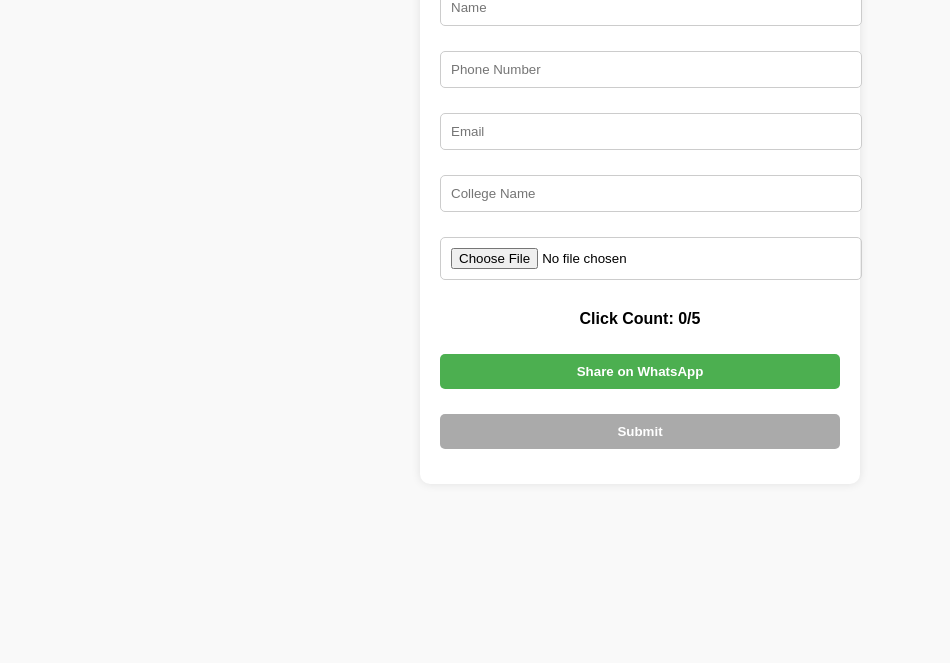
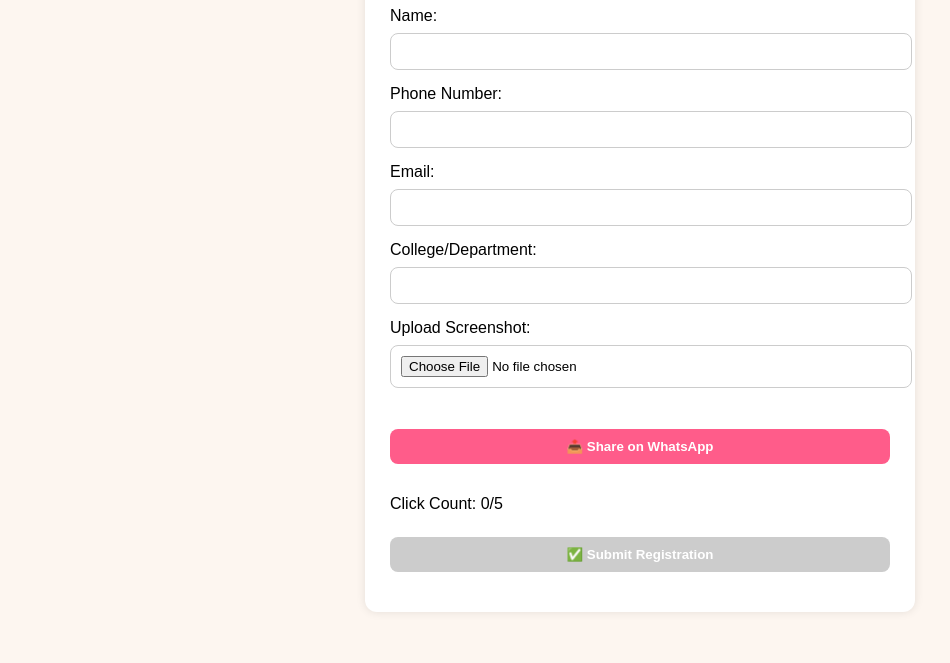
Before and after one commit to Shailasood/Tech--for--girls-form, a plain HTML site: page index.html in a window 1280 px wide. Shown: the part 137-800 px from the top of the page, without its empty margins (0-950 px from the left). Drawn offline with Linux system fonts and the light colour scheme.

Commit message:
Update index.html

```diff
--- a/index.html
+++ b/index.html
@@ -1,82 +1,42 @@
 <!DOCTYPE html>
 <html lang="en">
 <head>
-  <meta charset="UTF-8">
-  <meta name="viewport" content="width=device-width, initial-scale=1">
+  <meta charset="UTF-8" />
+  <meta name="viewport" content="width=device-width, initial-scale=1.0"/>
   <title>Tech For Girls Registration</title>
-  <link rel="stylesheet" href="style.css">
-  <style>
-    body {
-      font-family: Arial, sans-serif;
-      padding: 20px;
-      background-color: #f9f9f9;
-    }
 
-    h2 {
-      color: #333;
-    }
-
-    form {
-      max-width: 400px;
-      margin: auto;
-      background: #fff;
-      padding: 20px;
-      border-radius: 10px;
-      box-shadow: 0 0 10px rgba(0, 0, 0, 0.1);
-    }
-
-    input, button {
-      width: 100%;
-      margin-top: 10px;
-      padding: 10px;
-      border-radius: 5px;
-      border: 1px solid #ccc;
-    }
-
-    button {
-      background-color: #4CAF50;
-      color: white;
-      border: none;
-      cursor: pointer;
-    }
-
-    button:disabled {
-      background-color: #aaa;
-      cursor: not-allowed;
-    }
-
-    #thankYouMsg {
-      text-align: center;
-      color: green;
-      font-size: 18px;
-      margin-top: 20px;
-    }
-
-    #clickCounter {
-      text-align: center;
-      font-weight: bold;
-      margin-top: 15px;
-    }
-  </style>
+  <!-- ✅ CSS file link -->
+  <link rel="stylesheet" href="style.css" />
 </head>
 <body>
+  <div class="container">
+    <h1>Tech For Girls Registration 🚀</h1>
 
-  <h2>Tech For Girls - Registration Form</h2>
+    <form id="registrationForm">
+      <label>Name:</label>
+      <input type="text" id="name" required /><br/>
 
-  <form id="registrationForm">
-    <input type="text" id="name" placeholder="Name" required>
-    <input type="text" id="phone" placeholder="Phone Number" required>
-    <input type="email" id="email" placeholder="Email" required>
-    <input type="text" id="college" placeholder="College Name" required>
-    <input type="file" id="screenshot" required>
+      <label>Phone Number:</label>
+      <input type="number" id="phone" required /><br/>
 
-    <p id="clickCounter">Click Count: 0/5</p>
-    <button type="button" id="shareBtn">Share on WhatsApp</button>
-    <button type="submit" id="submitBtn" disabled>Submit</button>
-  </form>
+      <label>Email:</label>
+      <input type="email" id="email" required /><br/>
 
-  <p id="thankYouMsg" style="display:none;">✅ Thank you for registering! Your response has been recorded.</p>
+      <label>College/Department:</label>
+      <input type="text" id="college" required /><br/>
 
+      <label>Upload Screenshot:</label>
+      <input type="file" id="screenshot" required /><br/><br/>
+
+      <button type="button" id="shareBtn">📤 Share on WhatsApp</button>
+      <p id="clickCounter">Click Count: 0/5</p>
+
+      <button type="submit" id="submitBtn" disabled>✅ Submit Registration</button>
+    </form>
+
+    <p id="thankYouMsg" style="display:none;">🎉 Your submission has been recorded. Thanks for being part of Tech for Girls!</p>
+  </div>
+
+  <!-- ✅ JavaScript file link -->
   <script src="script.js"></script>
-</body>
-</html>
+</body
```
